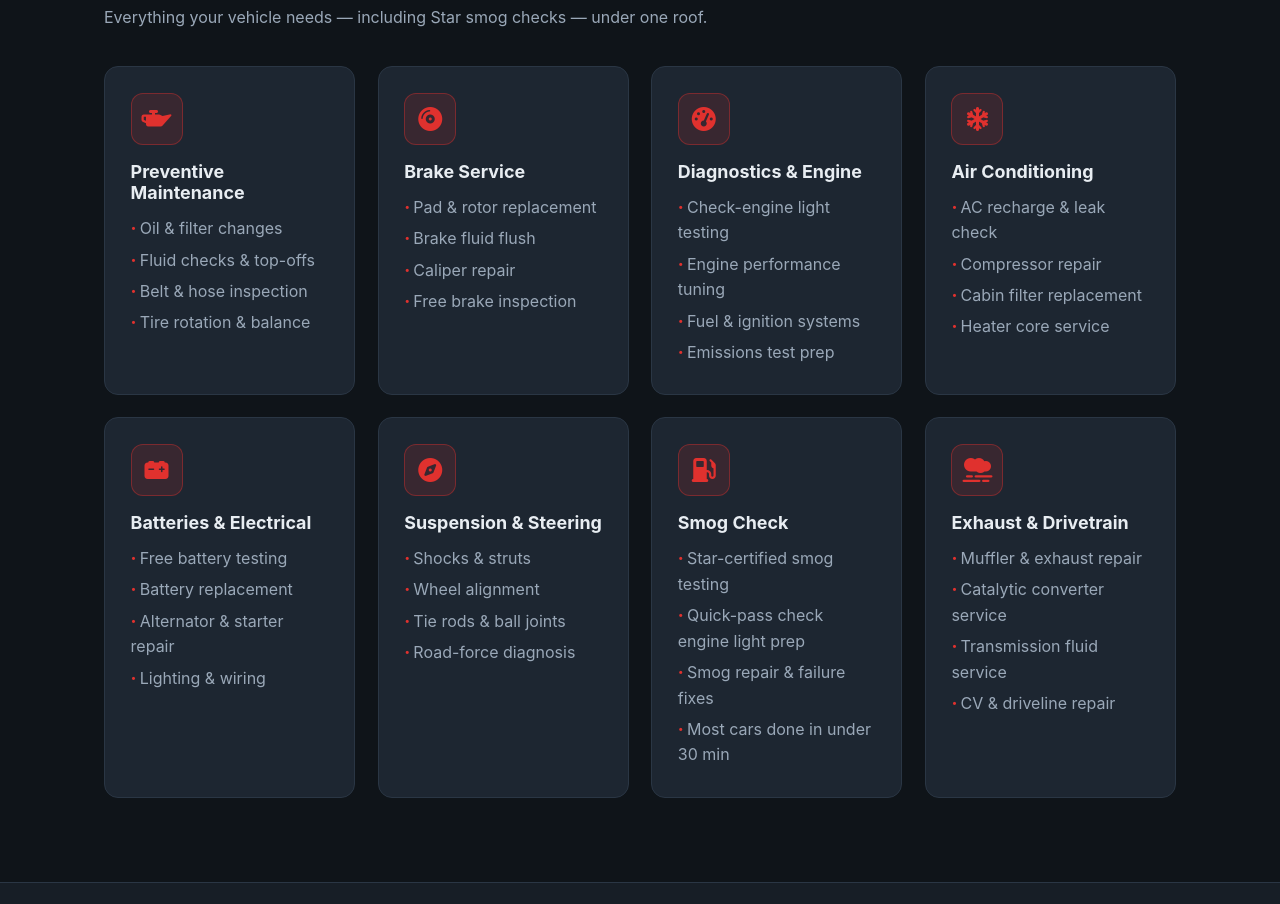
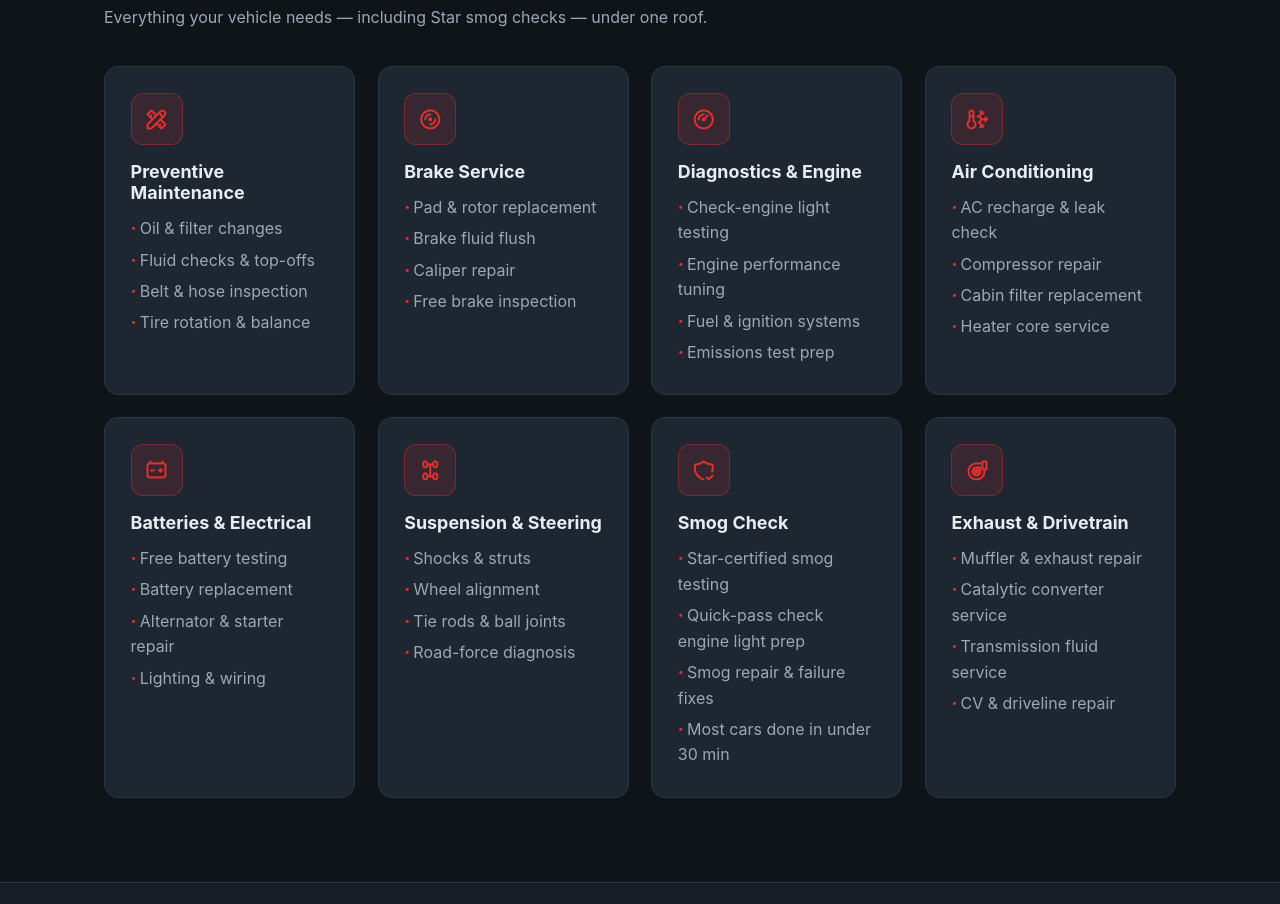
Before and after one commit to godfreys-stack/car-repair-, a plain HTML site: page index.html in a window 1280 px wide. Shown: the part 862-1766 px from the top of the page. Drawn offline with Linux system fonts and the light colour scheme.

Commit message:
Swap to Tabler Icons (MIT): cross-tools, disc rotor, gauge, temp-snowflake, car battery, 4WD, shield-check, turbine

```diff
--- a/index.html
+++ b/index.html
@@ -5,7 +5,7 @@
 <meta name="viewport" content="width=device-width, initial-scale=1.0">
 <title>Ace Auto Care | Trusted Auto Repair in San Dimas, CA</title>
 <meta name="description" content="Ace Auto Care in San Dimas, CA — honest, fast, and affordable auto repair. Brakes, oil changes, diagnostics, AC service, and more. Walk-ins welcome.">
-<link rel="stylesheet" href="https://cdnjs.cloudflare.com/ajax/libs/font-awesome/6.5.2/css/all.min.css">
+<link rel="stylesheet" href="https://unpkg.com/@tabler/icons-webfont@3.17.0/dist/tabler-icons.min.css">
 <link rel="stylesheet" href="styles.css">
 </head>
 <body>
@@ -79,7 +79,7 @@
     <p class="section-sub">Everything your vehicle needs — including Star smog checks — under one roof.</p>
     <div class="grid grid-4">
       <article class="card">
-        <div class="card-icon"><i class="fa-solid fa-oil-can" aria-hidden="true"></i></div>
+        <div class="card-icon"><i class="ti ti-tools" aria-hidden="true"></i></div>
         <h3>Preventive Maintenance</h3>
         <ul>
           <li>Oil & filter changes</li>
@@ -89,7 +89,7 @@
         </ul>
       </article>
       <article class="card">
-        <div class="card-icon"><i class="fa-solid fa-compact-disc" aria-hidden="true"></i></div>
+        <div class="card-icon"><i class="ti ti-disc" aria-hidden="true"></i></div>
         <h3>Brake Service</h3>
         <ul>
           <li>Pad & rotor replacement</li>
@@ -99,7 +99,7 @@
         </ul>
       </article>
       <article class="card">
-        <div class="card-icon"><i class="fa-solid fa-gauge-high" aria-hidden="true"></i></div>
+        <div class="card-icon"><i class="ti ti-gauge" aria-hidden="true"></i></div>
         <h3>Diagnostics & Engine</h3>
         <ul>
           <li>Check-engine light testing</li>
@@ -109,7 +109,7 @@
         </ul>
       </article>
       <article class="card">
-        <div class="card-icon"><i class="fa-solid fa-snowflake" aria-hidden="true"></i></div>
+        <div class="card-icon"><i class="ti ti-temperature-snow" aria-hidden="true"></i></div>
         <h3>Air Conditioning</h3>
         <ul>
           <li>AC recharge & leak check</li>
@@ -119,7 +119,7 @@
         </ul>
       </article>
       <article class="card">
-        <div class="card-icon"><i class="fa-solid fa-car-battery" aria-hidden="true"></i></div>
+        <div class="card-icon"><i class="ti ti-battery-automotive" aria-hidden="true"></i></div>
         <h3>Batteries & Electrical</h3>
         <ul>
           <li>Free battery testing</li>
@@ -129,7 +129,7 @@
         </ul>
       </article>
       <article class="card">
-        <div class="card-icon"><i class="fa-solid fa-compass" aria-hidden="true"></i></div>
+        <div class="card-icon"><i class="ti ti-car-4wd" aria-hidden="true"></i></div>
         <h3>Suspension & Steering</h3>
         <ul>
           <li>Shocks & struts</li>
@@ -139,7 +139,7 @@
         </ul>
       </article>
       <article class="card">
-        <div class="card-icon"><i class="fa-solid fa-gas-pump" aria-hidden="true"></i></div>
+        <div class="card-icon"><i class="ti ti-shield-check" aria-hidden="true"></i></div>
         <h3>Smog Check</h3>
         <ul>
           <li>Star-certified smog testing</li>
@@ -149,7 +149,7 @@
         </ul>
       </article>
       <article class="card">
-        <div class="card-icon"><i class="fa-solid fa-smog" aria-hidden="true"></i></div>
+        <div class="card-icon"><i class="ti ti-car-turbine" aria-hidden="true"></i></div>
         <h3>Exhaust & Drivetrain</h3>
         <ul>
           <li>Muffler & exhaust repair</li>
```
